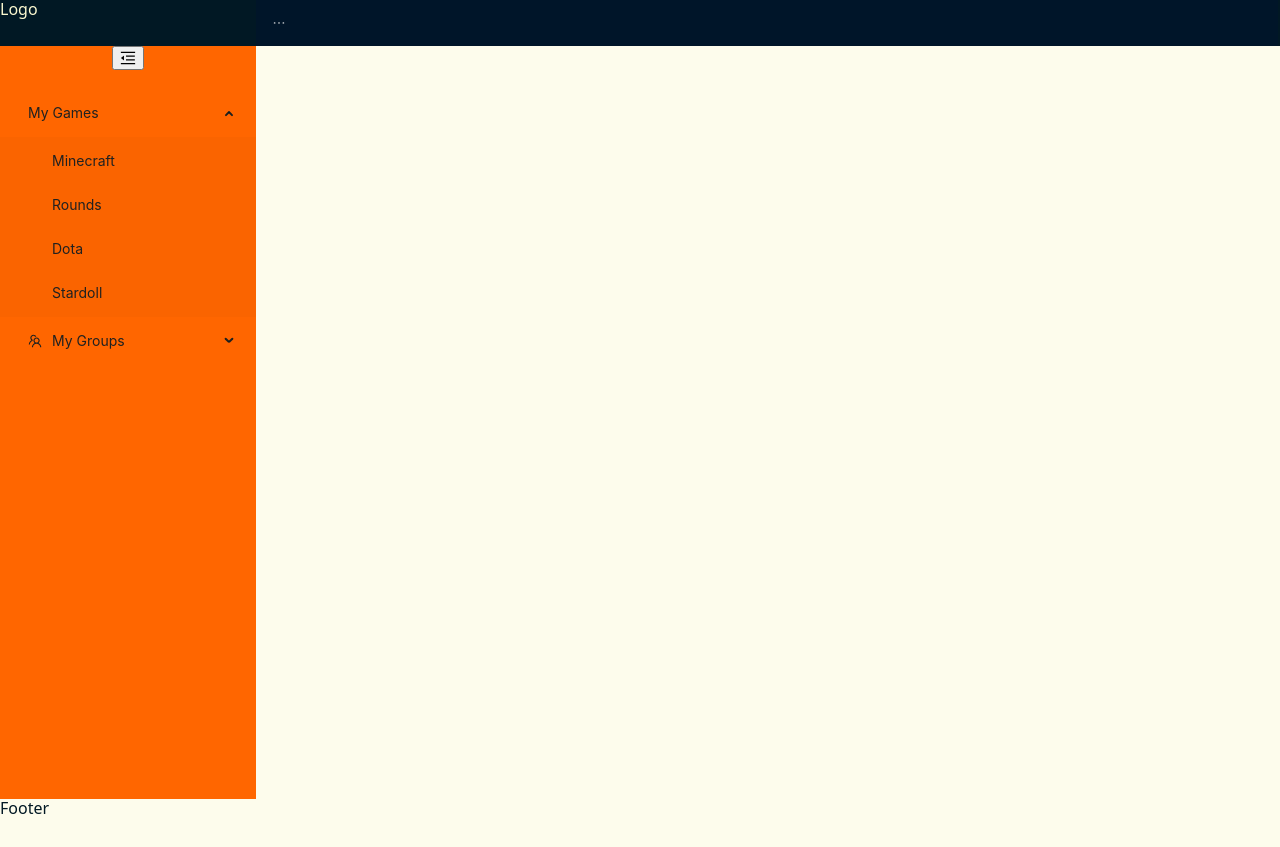
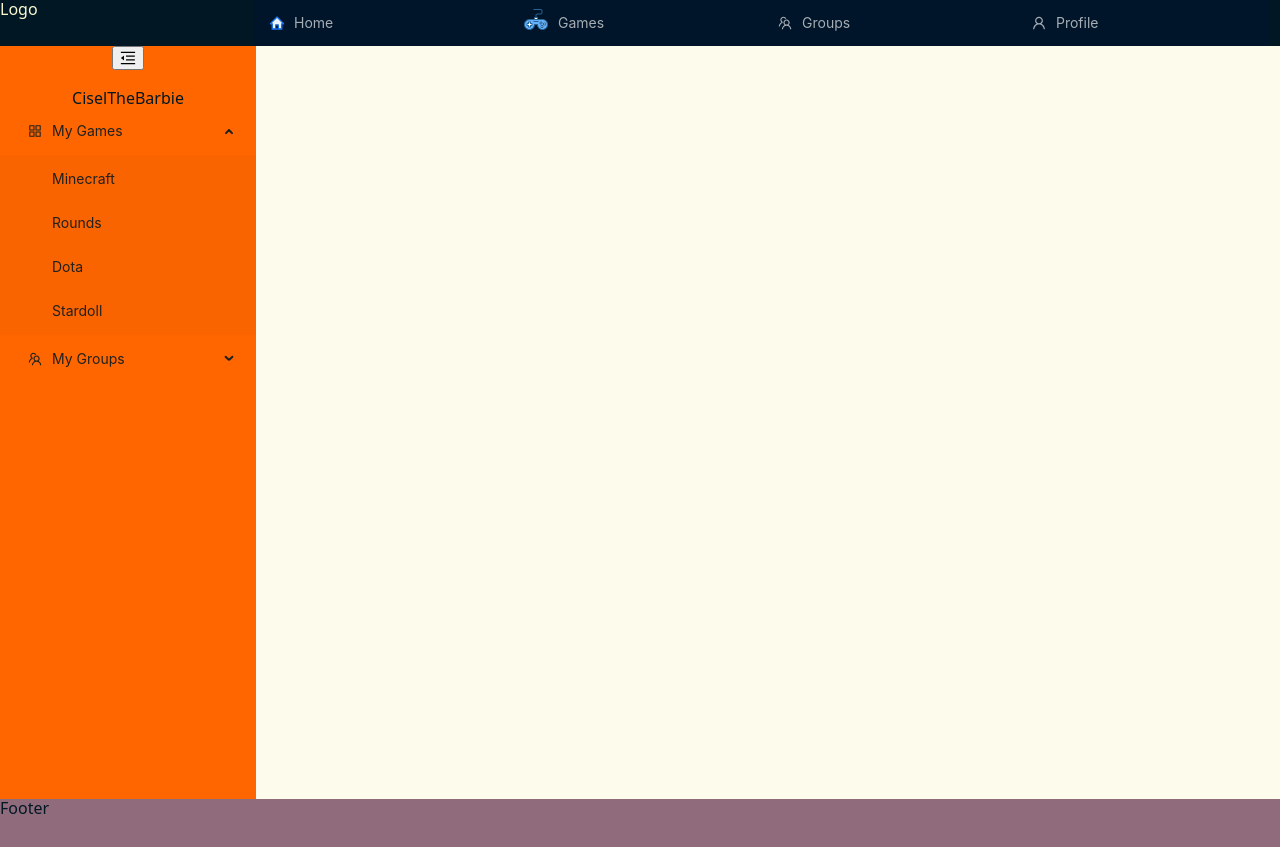
Before and after one commit to bounswe/bounswe2023group5, a React (Vite) app in the folder app/frontend/: page / in a window 1280 px wide. Before the commit the page ends 819 px from the top, so only its background shows below. Built offline with nearby package versions, Linux system fonts and the light colour scheme.

Commit message:
Enhancement on sidebar  and top menu fix

```diff
--- a/app/frontend/src/Layout/MainLayout/MainLayout.module.scss
+++ b/app/frontend/src/Layout/MainLayout/MainLayout.module.scss
@@ -29,4 +29,6 @@
 
 .footer {
   grid-area: footer;
+  height: 48px;
+  background-color: $violet-light-10;
 }
--- a/app/frontend/src/Layout/SideBar/SideBar.module.scss
+++ b/app/frontend/src/Layout/SideBar/SideBar.module.scss
@@ -18,11 +18,16 @@
 
   .profile-pic {
     aspect-ratio: 1;
-    width: 40px;
+    width: 90%;
+    max-width: 120px;
     svg {
       height: 100%;
       width: 100%;
     }
+  }
+
+  .menu {
+    border-inline-end: 0px !important;
   }
 }
 
--- a/app/frontend/src/Layout/SideBar/SideBar.tsx
+++ b/app/frontend/src/Layout/SideBar/SideBar.tsx
@@ -3,6 +3,7 @@ import {
   TeamOutlined,
   MenuFoldOutlined,
   MenuUnfoldOutlined,
+  AppstoreOutlined,
 } from "@ant-design/icons";
 import type { MenuProps } from "antd";
 import { ConfigProvider, Menu } from "antd";
@@ -30,7 +31,7 @@ function createItem(
 }
 
 const items: MenuItem[] = [
-  createItem("My Games", "sub1", <></>, [
+  createItem("My Games", "sub1", <AppstoreOutlined />, [
     createItem("Minecraft", "5"),
     createItem("Rounds", "6"),
     createItem("Dota", "7"),
@@ -71,9 +72,8 @@ function SideBar() {
         <div className={styles.profilePic}>
           <Profile />
         </div>
-
+        {!collapsed && <div>CiselTheBarbie</div>}
         <Menu
-          defaultSelectedKeys={["1"]}
           defaultOpenKeys={["sub1"]}
           mode="inline"
           inlineCollapsed={collapsed}
--- a/app/frontend/src/Layout/TopBar/TopBar.module.scss
+++ b/app/frontend/src/Layout/TopBar/TopBar.module.scss
@@ -4,8 +4,7 @@
   display: flex;
   background-color: $prussian-blue-dark-50;
   color: $color-text-light;
-  overflow: hidden;
-  padding-right: 2px;
+  padding-right: 10px;
   .logo {
     flex: 0 0 clamp(0px, 20%, 300px);
   }
```
Also changed, not shown: app/frontend/src/Layout/Footer/Footer.tsx (added).
